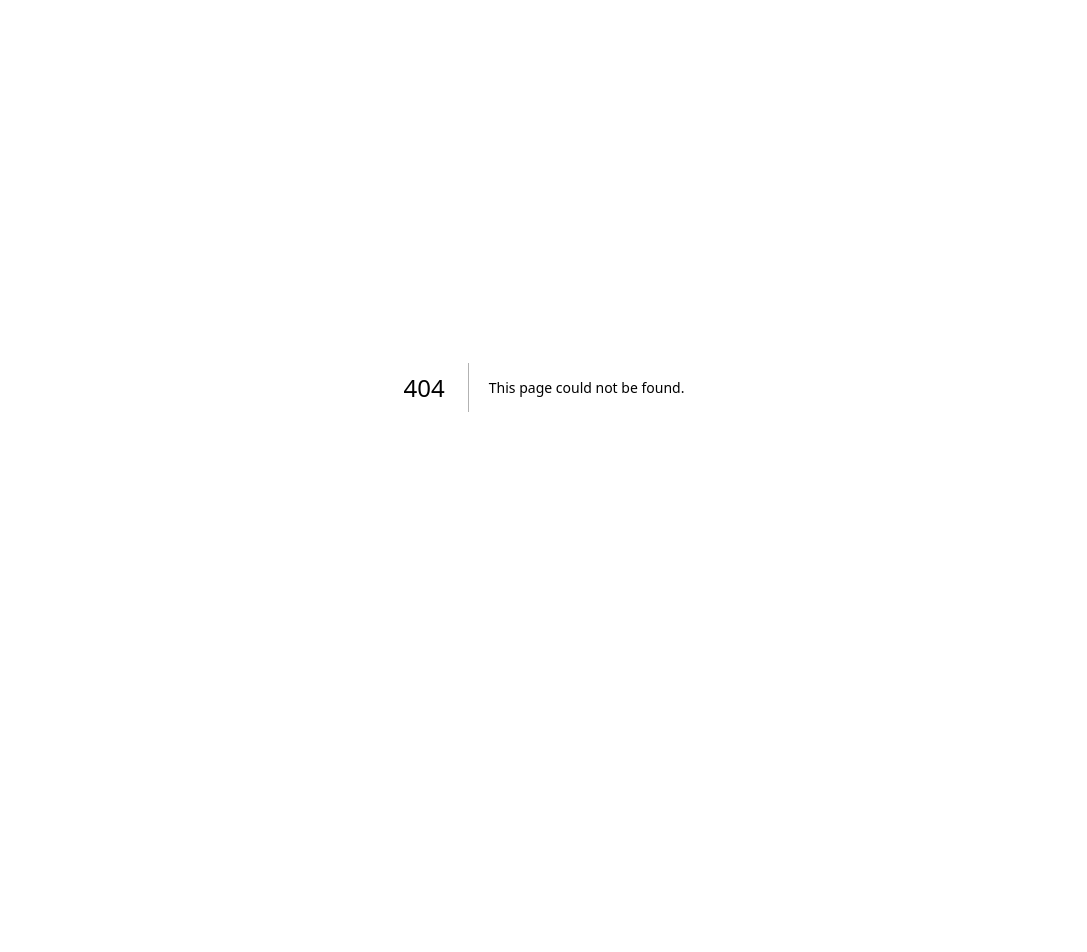
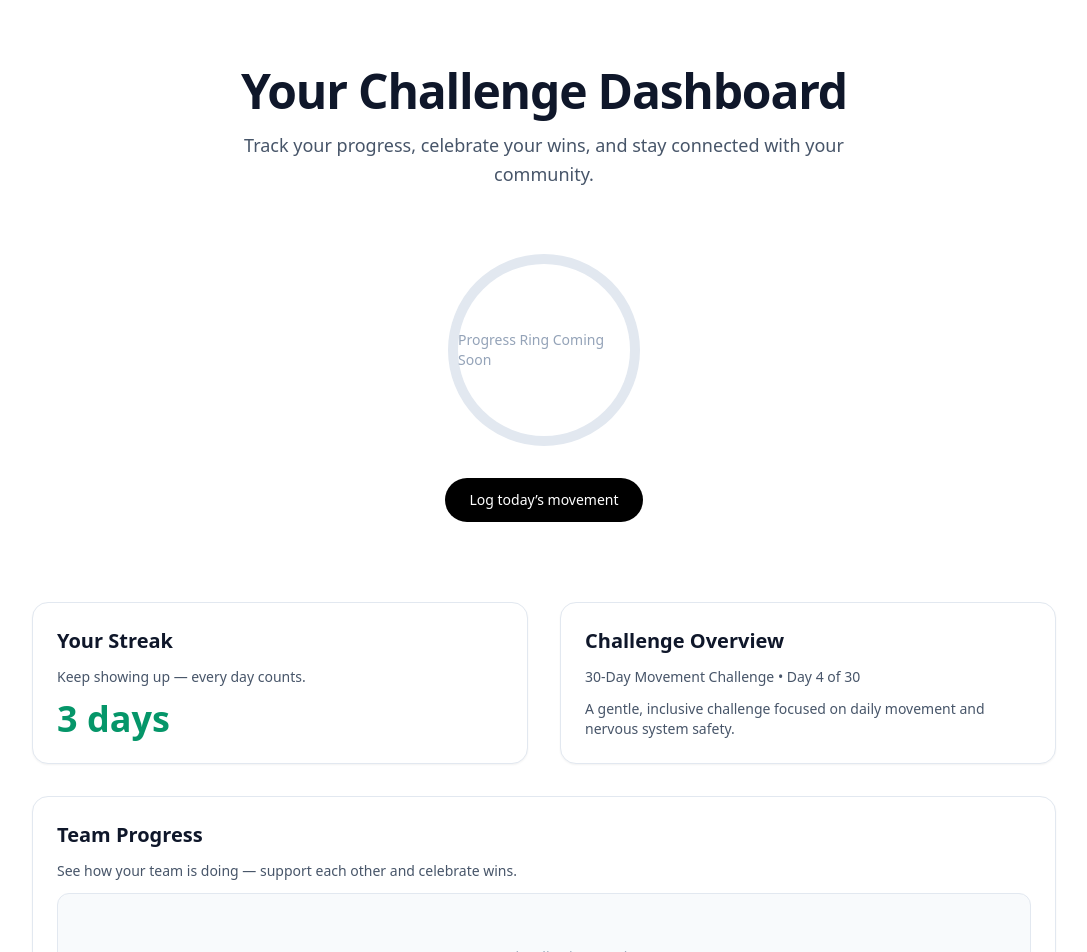
Before and after one commit to haydennglenn9-3385/challenge-app, a Next.js app: page /dashboard in a window 1280 px wide. Before the commit this address had no page. Shown: the part 80-1032 px from the top of the page, without its empty margins (96-1183 px from the left). Before the commit the page ends 867 px from the top, so only its background shows below. Built offline with nearby package versions, Linux system fonts and the light colour scheme.

Commit message:
add hybrid apple-style dashboard

```diff
--- /dev/null
+++ b/app/dashboard/page.tsx
@@ -0,0 +1,84 @@
+"use client";
+
+import confetti from "canvas-confetti";
+
+export default function DashboardPage() {
+  function handleLog() {
+    // Fire confetti for streak increases
+    confetti({
+      particleCount: 100,
+      spread: 70,
+      origin: { y: 0.6 },
+      colors: ["#34d399", "#06b6d4", "#a855f7", "#f472b6"],
+    });
+
+    console.log("Movement logged!");
+  }
+
+  return (
+    <main className="min-h-screen bg-white text-slate-900 px-6 py-20 flex flex-col items-center">
+
+      {/* Hero Section */}
+      <section className="w-full max-w-4xl text-center mb-16">
+        <h1 className="text-4xl sm:text-5xl font-semibold tracking-tight mb-4">
+          Your Challenge Dashboard
+        </h1>
+        <p className="text-slate-600 text-lg leading-relaxed max-w-2xl mx-auto">
+          Track your progress, celebrate your wins, and stay connected with your community.
+        </p>
+      </section>
+
+      {/* Progress Ring Placeholder */}
+      <section className="w-full max-w-md flex flex-col items-center mb-20">
+        <div className="h-48 w-48 rounded-full border-[10px] border-slate-200 flex items-center justify-center text-slate-400 text-sm">
+          Progress Ring Coming Soon
+        </div>
+
+        <button
+          onClick={handleLog}
+          className="mt-8 px-6 py-3 rounded-full bg-black text-white font-medium text-sm hover:bg-slate-800 transition"
+        >
+          Log today’s movement
+        </button>
+      </section>
+
+      {/* Cards Section */}
+      <section className="w-full max-w-5xl grid gap-8 sm:grid-cols-2">
+
+        {/* Streak Card */}
+        <div className="rounded-2xl border border-slate-200 bg-white p-6 shadow-sm space-y-3">
+          <h2 className="text-xl font-semibold">Your Streak</h2>
+          <p className="text-slate-600 text-sm">
+            Keep showing up — every day counts.
+          </p>
+          <div className="text-4xl font-bold text-emerald-600">3 days</div>
+        </div>
+
+        {/* Challenge Overview */}
+        <div className="rounded-2xl border border-slate-200 bg-white p-6 shadow-sm space-y-3">
+          <h2 className="text-xl font-semibold">Challenge Overview</h2>
+          <p className="text-slate-600 text-sm">
+            30‑Day Movement Challenge • Day 4 of 30
+          </p>
+          <p className="text-slate-600 text-sm">
+            A gentle, inclusive challenge focused on daily movement and nervous system safety.
+          </p>
+        </div>
+
+        {/* Team Progress Placeholder */}
+        <div className="rounded-2xl border border-slate-200 bg-white p-6 shadow-sm space-y-3 sm:col-span-2">
+          <h2 className="text-xl font-semibold">Team Progress</h2>
+          <p className="text-slate-600 text-sm mb-4">
+            See how your team is doing — support each other and celebrate wins.
+          </p>
+
+          <div className="w-full h-32 rounded-xl border border-slate-200 bg-slate-50 flex items-center justify-center text-slate-400 text-sm">
+            Team Progress Visualization Coming Soon
+          </div>
+        </div>
+
+      </section>
+
+    </main>
+  );
+}
```
